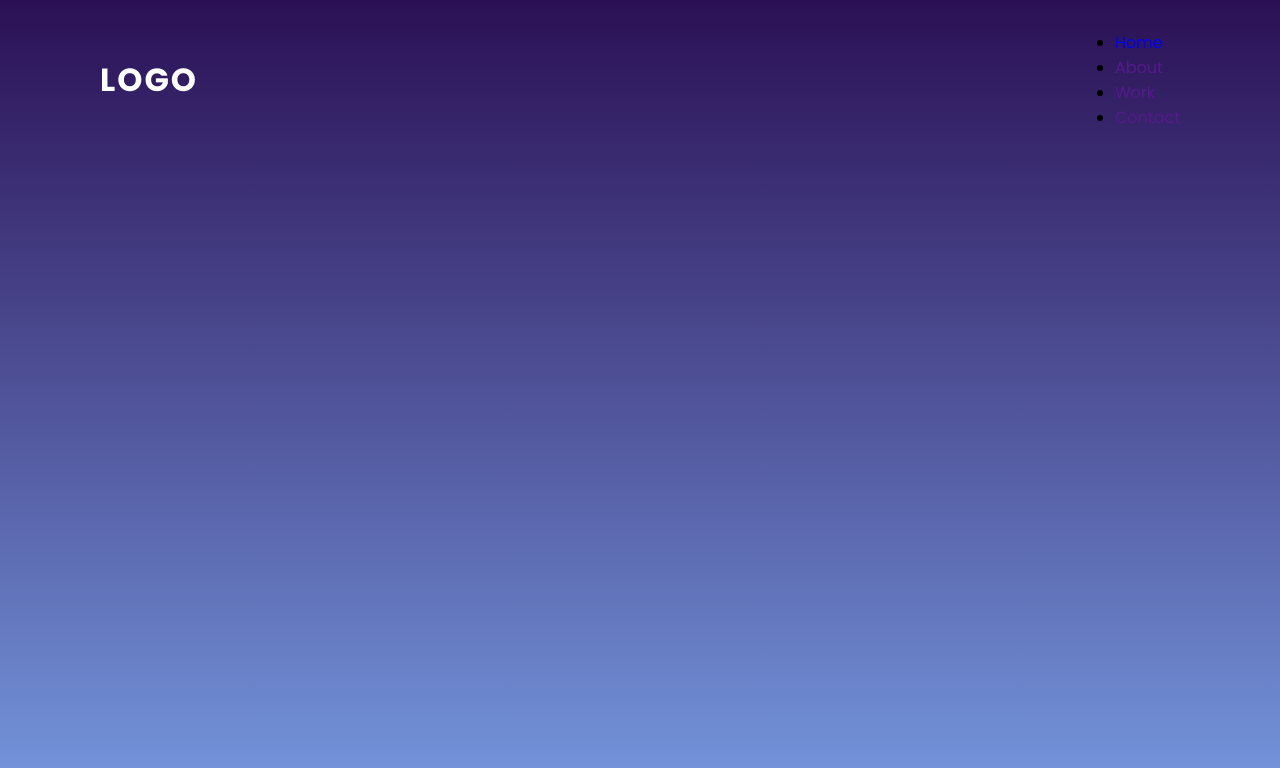
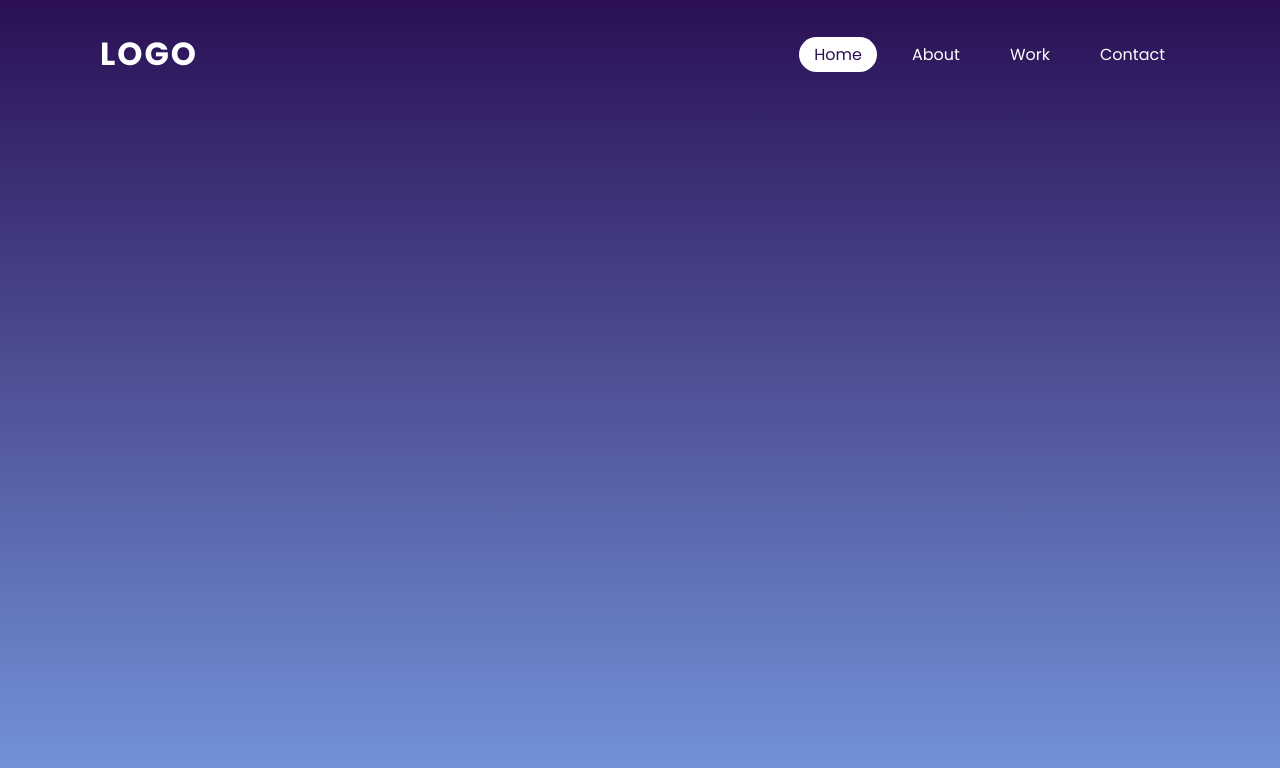
Before and after one commit to Helton1000/Moonlight, a plain HTML site: page index.html in a window 1280 px wide. Drawn offline with Linux system fonts and the light colour scheme.

Commit message:
finished header

```diff
--- a/index.html
+++ b/index.html
@@ -10,7 +10,7 @@
     <header>
         <a href="#" class="logo">Logo</a>
         <ul>
-            <li><a href="#">Home</a></li>
+            <li><a href="#" class="active">Home</a></li>
             <li><a href="">About</a></li>
             <li><a href="">Work</a></li>
             <li><a href="">Contact</a></li>
--- a/style/global.css
+++ b/style/global.css
@@ -10,3 +10,7 @@
 a{
     text-decoration: none;
 }
+
+li{
+    list-style: none;
+}
--- a/style/header.css
+++ b/style/header.css
@@ -18,5 +18,21 @@ header .logo{
 }
 
 header ul{
+    display: flex;
+    justify-content: center;
+    align-items: center;
+    gap: 20px;
+}
 
+header ul li a{
+    color: #fff;
+    padding: 6px 15px;
+    border-radius: 20px;
 }
+
+header ul li a:hover,
+header ul li a.active
+{
+    background: #fff;
+    color: #2b1055;
+}
```
